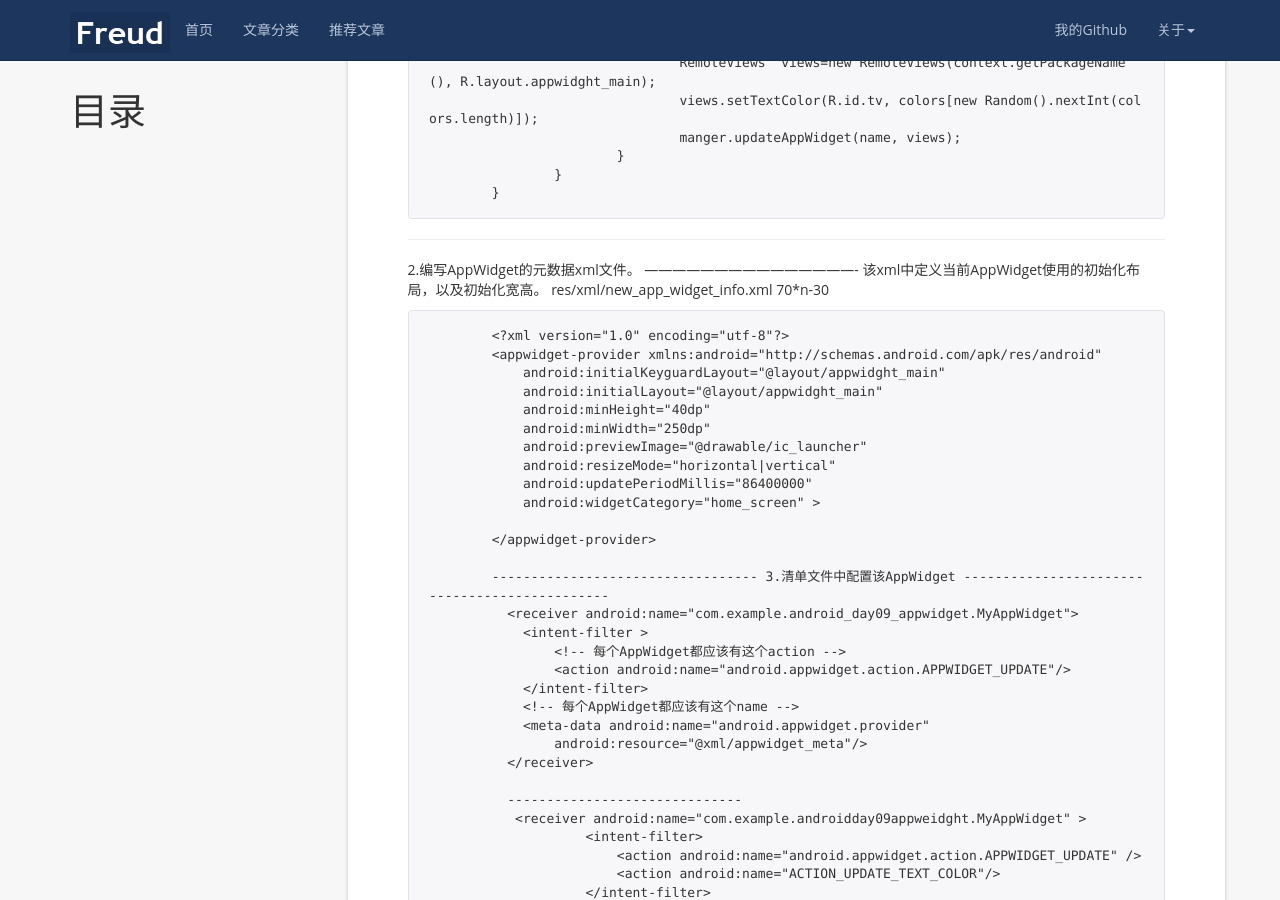
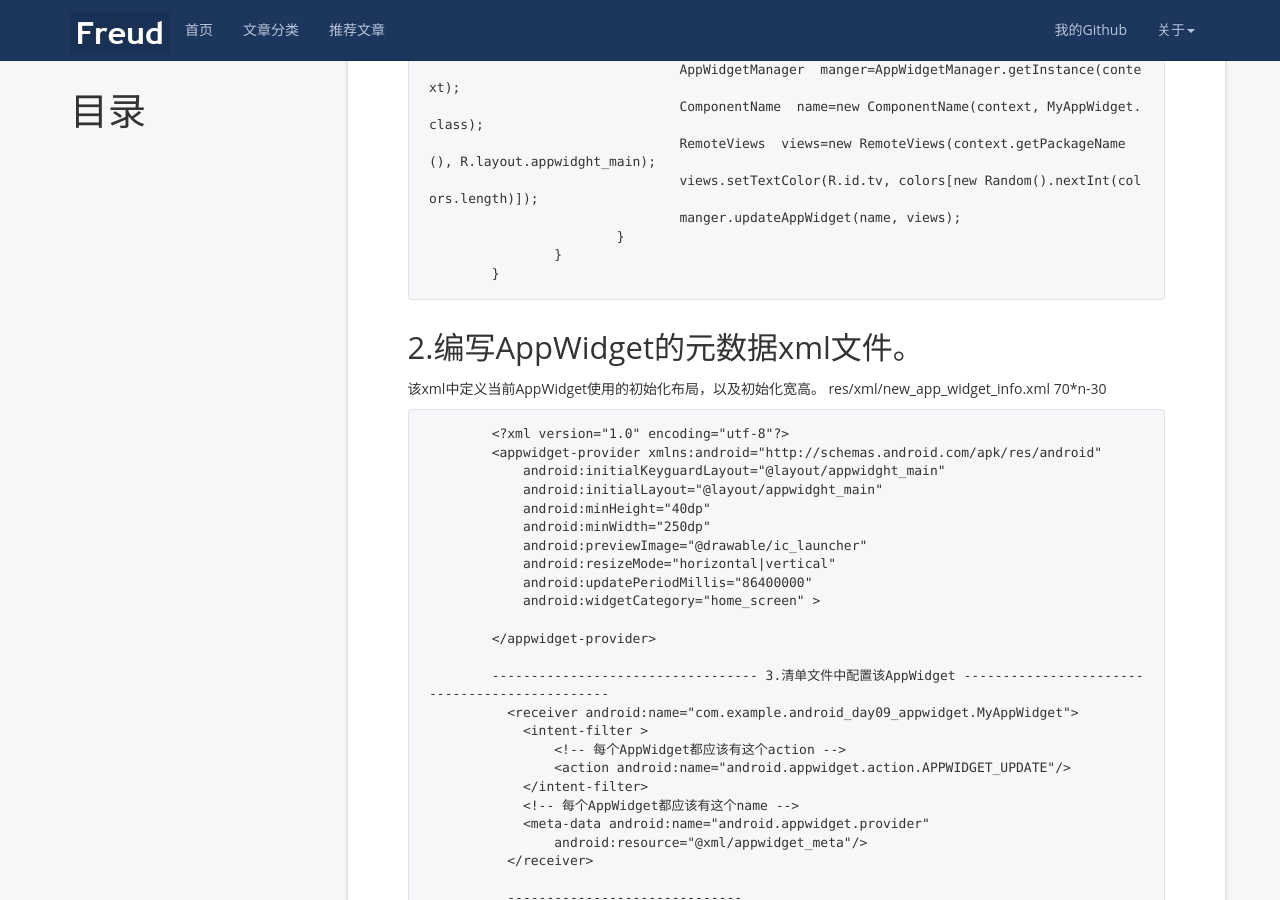
Before and after one commit to JamesPxy/MyBlog, a Jekyll site: the page built from _posts/2016-12-21-如何实现android AppWidget小组件.md, in a window 1280 px wide and 900 px high, scrolled down 3458 px. Built offline with Jekyll 4.4.1, drawn with Linux system fonts in a browser that asks for light colours; nearby versions of some CDN libraries; comment, search, counter and statistics services are not loaded; some of the changed lines change nothing that is shown; some of the changed text lies outside the part shown.

Commit message:
添加文章

```diff
--- a/_posts/2016-12-21-如何实现android AppWidget小组件.md
+++ b/_posts/2016-12-21-如何实现android AppWidget小组件.md
@@ -1,7 +1,7 @@
 ---
 layout: post
-title: "诫子书，my  first  test  blog!"
-date:   2016-12-20 13:31:01 +0800
+title: "Android中的AppWidget(桌面小部件）实现方式"
+date:   2016-12-21 13:31:01 +0800
 categories: Android
 tag: Android widget
 ---
@@ -10,7 +10,7 @@ Android中的AppWidget(桌面小部件）实现方式
 ==========================================
 
 如何编写一个AppWidget？
--------------------------------------
+==========================================
 	1. 编写AppWidget的布局xml界面。
 	2. 编写AppWidget的元数据xml文件。
 	 		  该xml中定义当前AppWidget使用的
@@ -32,7 +32,7 @@ Android中的AppWidget(桌面小部件）实现方式
 			  </receiver>
 
 AppWidgetProvider的生命周期
-----------------------------------------------
+==========================================
 		onEnable
 		onUpdate
 		onDeleted
@@ -43,7 +43,7 @@ AppWidgetProvider的生命周期
 		appWidgetId
 
 如何修改AppWidget中TextView的文字？
-----------------------------------------------
+==========================================
 		1>创建于AppWidget布局相同的
 		  RemoteViews对象。
 		2>对RemoteViews对象中的控件进行修改。
@@ -53,14 +53,14 @@ AppWidgetProvider的生命周期
 		  manager.updateAppWidget(id,views);
 
 ###如何给控件添加点击意图?
-----------------------------------------------
+==========================================
 		1>创建RemoteViews
 		2>remoteViews.setOnClickPendingIntent()
 		  告诉系统app：button  pendingIntent
 		3>manager.updateAppWidget();
 
 如何点击按钮后更新AppWidget的界面？
-----------------------------------------------
+==========================================
 
 1.编写AppWidget的控制器类
 ---------------------------------------------------------
@@ -153,7 +153,6 @@ AppWidgetProvider的生命周期
 		}
 
 
----------------------------
 2.编写AppWidget的元数据xml文件。
 ----------------------------------------------
   该xml中定义当前AppWidget使用的初始化布局，以及初始化宽高。           res/xml/new_app_widget_info.xml  70*n-30
```
